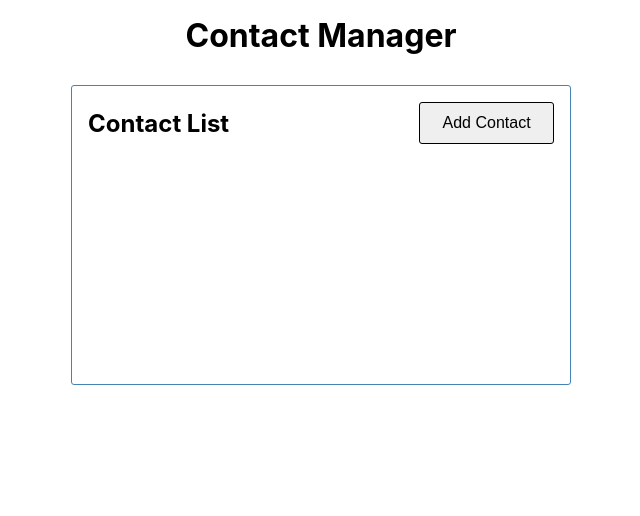
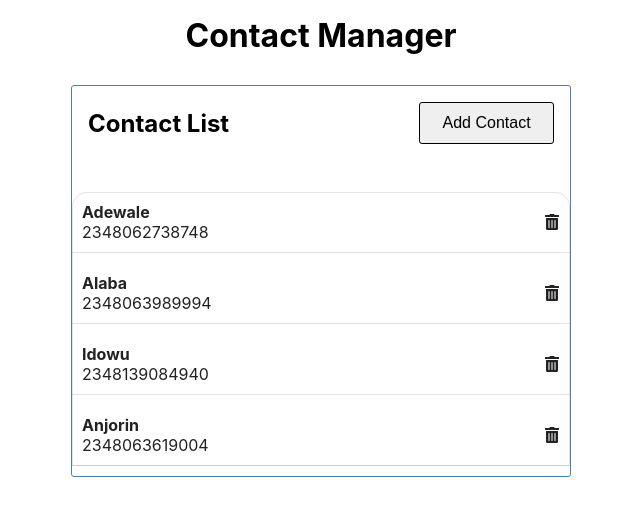
Before and after one commit to alialaba/contact-list-app, a React (Create React App) app: page / in a window 1280 px wide. Shown: the top 516 px of the page, without its empty margins (319-959 px from the left). Built offline with nearby package versions, Linux system fonts and the light colour scheme; data requests are answered from the project's data file.

Commit message:
feat:implement display contact list from json server

```diff
--- a/src/App.js
+++ b/src/App.js
@@ -1,4 +1,4 @@
-import { useState } from "react";
+import { useState , useEffect} from "react";
 import {BrowserRouter, Routes, Route} from "react-router-dom"
 import Header from "./components/Header";
 import AddContact from "./components/AddContact";
@@ -11,6 +11,28 @@
 const toggleExpandContact =(id)=>{
 setContacts(contacts.map((contact)=> contact.id === id ? {...contact, open:!contact.open}: contact))
 }
+
+
+useEffect(()=>{
+  const getContacts = async()=>{
+    const contactsFromServer = await fetchContacts();
+    setContacts(contactsFromServer)
+    console.log(contactsFromServer);
+
+
+  }
+  getContacts()
+},[])
+
+
+//fetch contact
+const fetchContacts = async()=>{
+  const res = await fetch("http://localhost:5000/contacts");
+  const data = await res.json();
+  return data
+
+}
+
 
   return (
     <main>
```
